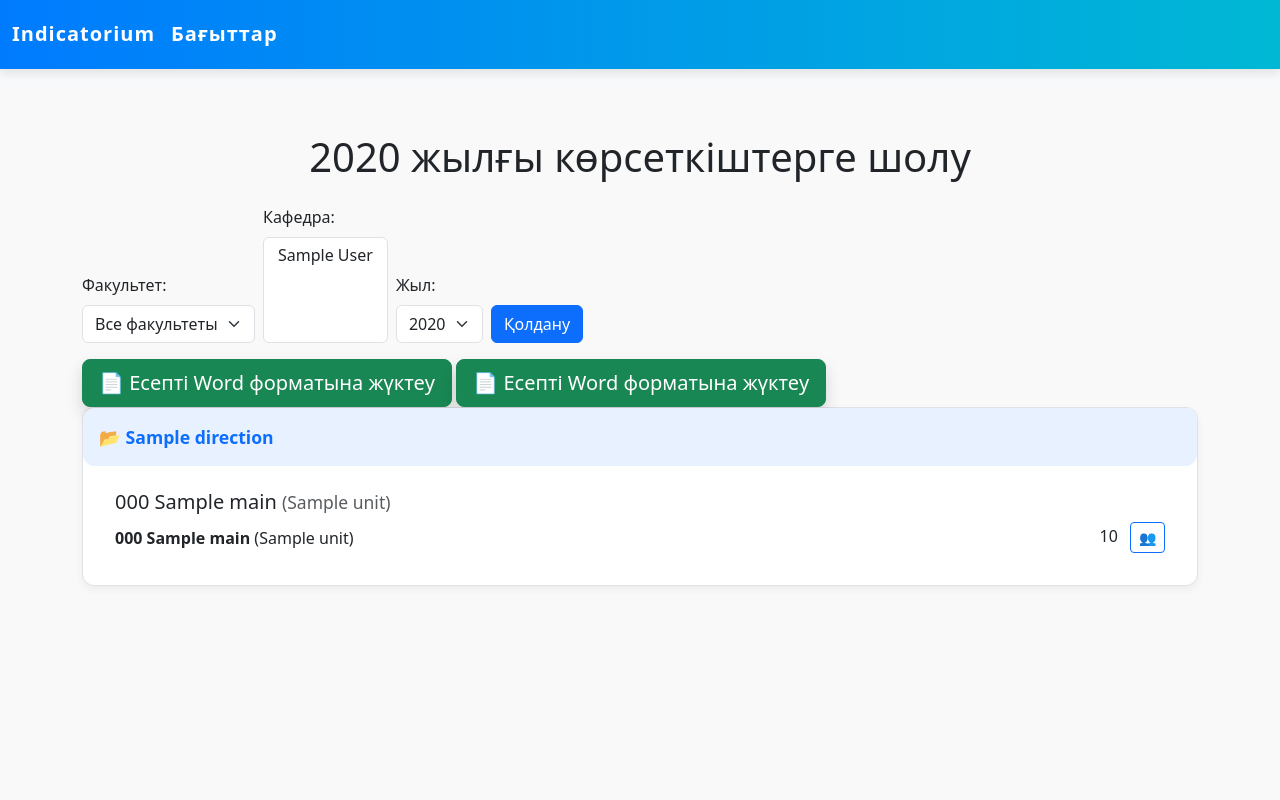
After one commit to serzhan29/Indicativ, a Django app: template main/templates/main/view/report_department.html in a window 1280 px wide. The commit adds this page. Run offline with Django 4.2, Linux system fonts and the light colour scheme; tables that the repository leaves empty hold one stand-in row (values such as "Sample post"); the template is opened without the code that fills it: values that come from a table or form of the project are taken from there, most other values are stand-ins (such as "Sample title", 1, 10 or a date in 2020).

Commit message:
Небольшое исправление дизайна

```diff
--- a/main/templates/main/direction_list.html
+++ b/main/templates/main/direction_list.html
@@ -1,7 +1,7 @@
 {% extends "base.html" %}
 {% block title %}Направления - Мой сайт{% endblock %}
 {% block breadcrumbs %}
-  <li class="breadcrumb-item"><a href="{% url 'direction_list' %}">Басты бет</a></li>
+  <li class="breadcrumb-item"><a href="{% url 'direction_list' %}">Бағыттар</a></li>
   <li class="breadcrumb-item active" aria-current="page">Бағыттар</li>
 {% endblock %}
 {% block content %}
--- /dev/null
+++ b/main/templates/main/view/report_department.html
@@ -0,0 +1,201 @@
+{% extends "base.html" %}
+{% load static %}
+{% block content %}
+<link href="https://cdn.jsdelivr.net/npm/bootstrap@5.3.0/dist/css/bootstrap.min.css" rel="stylesheet">
+<script src="https://cdn.jsdelivr.net/npm/bootstrap@5.3.0/dist/js/bootstrap.bundle.min.js"></script>
+
+<style>
+    body {
+        background-color: #f9f9f9;
+    }
+    .direction-card {
+        margin-bottom: 1rem;
+        border: 1px solid #dee2e6;
+        border-radius: 12px;
+        background-color: #ffffff;
+        box-shadow: 0 4px 8px rgba(0, 0, 0, 0.05);
+    }
+    .indicator-card {
+        padding: 1rem;
+        border-bottom: 1px solid #e9ecef;
+    }
+    .indicator-card:last-child {
+        border-bottom: none;
+    }
+    .btn-toggle {
+        font-weight: bold;
+        font-size: 1.1rem;
+        cursor: pointer;
+        background-color: #e7f1ff;
+        color: #0d6efd;
+        border: none;
+        width: 100%;
+        text-align: left;
+        padding: 1rem;
+        border-radius: 12px;
+        margin-bottom: 0.5rem;
+    }
+</style>
+
+<div class="container py-4">
+    <h1 class="mb-4 text-center">{{ selected_year.year }} жылғы көрсеткіштерге шолу</h1>
+
+    <form method="get" class="mb-3" id="filter-form">
+        <div class="row g-2 align-items-end">
+            <div class="col-md-auto">
+                <label for="faculty" class="form-label">Факультет:</label>
+                <select name="faculties" id="faculty-select" class="form-select">
+                    <option value="all" {% if not selected_faculties %}selected{% endif %}>Все факультеты</option>
+                    {% for faculty in faculties %}
+                        <option value="{{ faculty.id }}" {% if faculty.id in selected_faculties %}selected{% endif %}>{{ faculty.name }}</option>
+                    {% endfor %}
+                </select>
+            </div>
+            <div class="col-md-auto">
+                <label for="departments" class="form-label">Кафедра:</label>
+                <select name="departments" id="department-select" class="form-select" multiple>
+                    {% for department in departments %}
+                        <option value="{{ department.id }}" {% if department.id in selected_departments %}selected{% endif %}>{{ department.name }}</option>
+                    {% endfor %}
+                </select>
+            </div>
+            <div class="col-md-auto">
+                <label for="year" class="form-label">Жыл:</label>
+                <select name="year" id="year" class="form-select">
+                    {% for year in years %}
+                        <option value="{{ year.id }}" {% if year.id == selected_year.id %}selected{% endif %}>{{ year.year }}</option>
+                    {% endfor %}
+                </select>
+            </div>
+            <div class="col-md-auto">
+                <button type="submit" class="btn btn-primary">Қолдану</button>
+            </div>
+        </div>
+    </form>
+
+<a href="{% url 'export_report' selected_faculties.0 %}?year={{ selected_year.id  }}" class="btn btn-success btn-lg shadow">
+    📄 Есепті Word форматына жүктеу
+</a>
+
+<a href="{% url 'export_department_report_docx' selected_faculties.0 %}?year={{ selected_year.id }}{% for d in selected_departments %}&departments={{ d }}{% endfor %}" class="btn btn-success btn-lg shadow">
+   📄 Есепті Word форматына жүктеу
+</a>
+
+
+
+    {% for direction in data %}
+        <div class="direction-card">
+            <button class="btn btn-toggle" type="button" data-bs-toggle="collapse" data-bs-target="#direction-{{ forloop.counter }}">
+                📂 {{ direction.name }}
+            </button>
+            <div id="direction-{{ forloop.counter }}" class="collapse show px-3 pb-3">
+                {% for main in direction.main_indicators %}
+                    <div class="indicator-card">
+                        <h5 class="mb-2">{{ main.code }} {{ main.name }} <small class="text-muted">({{ main.unit }})</small></h5>
+
+                        {% if main.has_sub_indicators %}
+                            <p class="text-end text-primary"><strong>Барлығы: {{ main.sub_total_sum }}</strong></p>
+                            {% for sub in main.sub_indicators %}
+                                <div class="ms-3 mb-2">
+                                    <div class="d-flex justify-content-between align-items-center">
+                                        <span><strong>{{ sub.code }} {{ sub.name }}</strong> ({{ sub.unit }})</span>
+                                        <span>
+                                            {{ sub.total }}
+                                            {% if sub.teachers %}
+                                                <button class="btn btn-sm btn-outline-primary ms-2" data-bs-toggle="modal" data-bs-target="#modal-sub-{{ main.code }}-{{ forloop.counter }}">👥</button>
+                                            {% endif %}
+                                        </span>
+                                    </div>
+                                </div>
+
+                                <!-- Modal для sub-индикаторов -->
+                                <div class="modal fade" id="modal-sub-{{ main.code }}-{{ forloop.counter }}" tabindex="-1" aria-hidden="true">
+                                    <div class="modal-dialog modal-dialog-scrollable">
+                                        <div class="modal-content">
+                                            <div class="modal-header">
+                                                <h5 class="modal-title">{{ sub.name }} — оқытушылар</h5>
+                                                <button type="button" class="btn-close" data-bs-dismiss="modal"></button>
+                                            </div>
+                                            <div class="modal-body">
+                                                <ul class="list-group">
+                                                    {% for teacher, value in sub.teachers %}
+                                                        <li class="list-group-item d-flex justify-content-between">
+                                                            <span>{{ teacher }}</span>
+                                                            <span>{{ value }}</span>
+                                                        </li>
+                                                    {% endfor %}
+                                                </ul>
+                                            </div>
+                                        </div>
+                                    </div>
+                                </div>
+                            {% endfor %}
+                        {% else %}
+                            <div class="d-flex justify-content-between align-items-center">
+                                <span><strong>{{ main.code }} {{ main.name }}</strong> ({{ main.unit }})</span>
+                                <span>
+                                    {{ main.total }}
+                                    {% if main.teachers %}
+                                        <button class="btn btn-sm btn-outline-primary ms-2" data-bs-toggle="modal" data-bs-target="#modal-main-{{ main.code }}">👥</button>
+                                    {% endif %}
+                                </span>
+                            </div>
+
+                            <!-- Modal для main индикатора -->
+                            <div class="modal fade" id="modal-main-{{ main.code }}" tabindex="-1" aria-hidden="true">
+                                <div class="modal-dialog modal-dialog-scrollable">
+                                    <div class="modal-content">
+                                        <div class="modal-header">
+                                            <h5 class="modal-title">{{ main.name }} — оқытушылар</h5>
+                                            <button type="button" class="btn-close" data-bs-dismiss="modal"></button>
+                                        </div>
+                                        <div class="modal-body">
+                                            <ul class="list-group">
+                                                {% for teacher, value in main.teachers %}
+                                                    <li class="list-group-item d-flex justify-content-between">
+                                                        <span>{{ teacher }}</span>
+                                                        <span>{{ value }}</span>
+                                                    </li>
+                                                {% endfor %}
+                                            </ul>
+                                        </div>
+                                    </div>
+                                </div>
+                            </div>
+                        {% endif %}
+                    </div>
+                {% endfor %}
+            </div>
+        </div>
+    {% endfor %}
+</div>
+
+<script>
+    document.getElementById("filter-form").addEventListener("change", function() {
+        this.submit();
+    });
+
+    document.getElementById('faculty-select').addEventListener('change', function () {
+        const facultyId = this.value;
+        const departmentSelect = document.getElementById('department-select');
+        departmentSelect.innerHTML = '';
+
+        if (facultyId === 'all') {
+            {% for department in departments %}
+                let option = new Option('{{ department.name }}', '{{ department.id }}');
+                option.selected = true;
+                departmentSelect.appendChild(option);
+            {% endfor %}
+        } else {
+            fetch(`/get_departments/${facultyId}/`)
+                .then(response => response.json())
+                .then(data => {
+                    data.departments.forEach(dep => {
+                        let option = new Option(dep.name, dep.id);
+                        departmentSelect.appendChild(option);
+                    });
+                });
+        }
+    });
+</script>
+{% endblock %}
--- a/main/templates/main/year_list.html
+++ b/main/templates/main/year_list.html
@@ -2,7 +2,6 @@
 {% block title %}Годы для направления "{{ direction.name }}" - Мой сайт{% endblock %}
 
 {% block breadcrumbs %}
-  <li class="breadcrumb-item"><a href="">Басты бет</a></li>
   <li class="breadcrumb-item"><a href="{% url 'direction_list' %}">Бағыттар</a></li>
   <li class="breadcrumb-item active" aria-current="page">{{ direction.name }}</li>
 {% endblock %}
```
Also changed, not shown: main/templates/main/index.html (added, +158 -0 lines).
